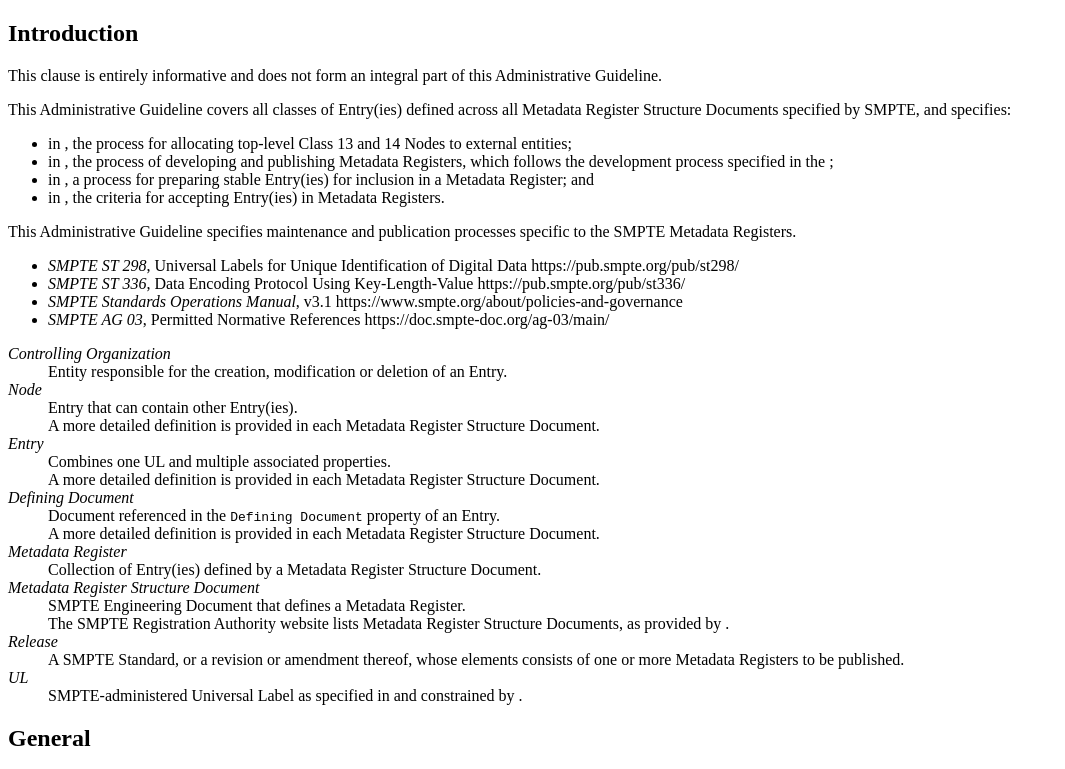
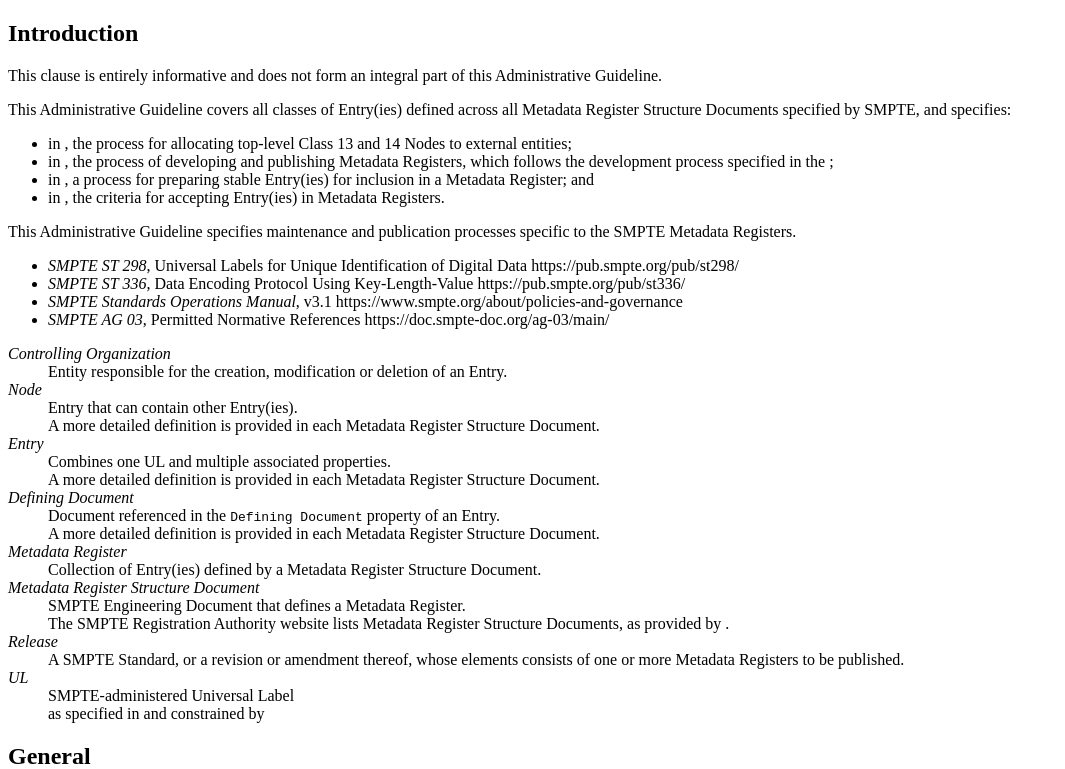
Before and after one commit to SMPTE/ag-18, a website: page doc/main.html in a window 1280 px wide. Shown: the top 769 px of the page, without its empty margins (0-1065 px from the left). Drawn offline with Linux system fonts and the light colour scheme.

Commit message:
Issues/bump tooling 20260520 (#15)
* bump tooling and workflows

* fix errors

```diff
--- a/doc/main.html
+++ b/doc/main.html
@@ -77,7 +77,8 @@
         <dt><dfn>Release</dfn></dt>
           <dd>A SMPTE Standard, or a revision or amendment thereof, whose elements consists of one or more <a>Metadata Register</a>s to be published.</dd>
         <dt><dfn>UL</dfn></dt>
-          <dd>SMPTE-administered Universal Label as specified in <a href="#bib-smpte-st-298"></a> and constrained by <a href="#bib-smpte-st-336"></a>.</dd>
+          <dd>SMPTE-administered Universal Label</dd>
+          <dd class="source">as specified in <a href="#bib-smpte-st-298"></a> and constrained by <a href="#bib-smpte-st-336"></a></dd>
       </dl>
     </section>
 
```
Also changed, not shown: .github/workflows/main.yml.
